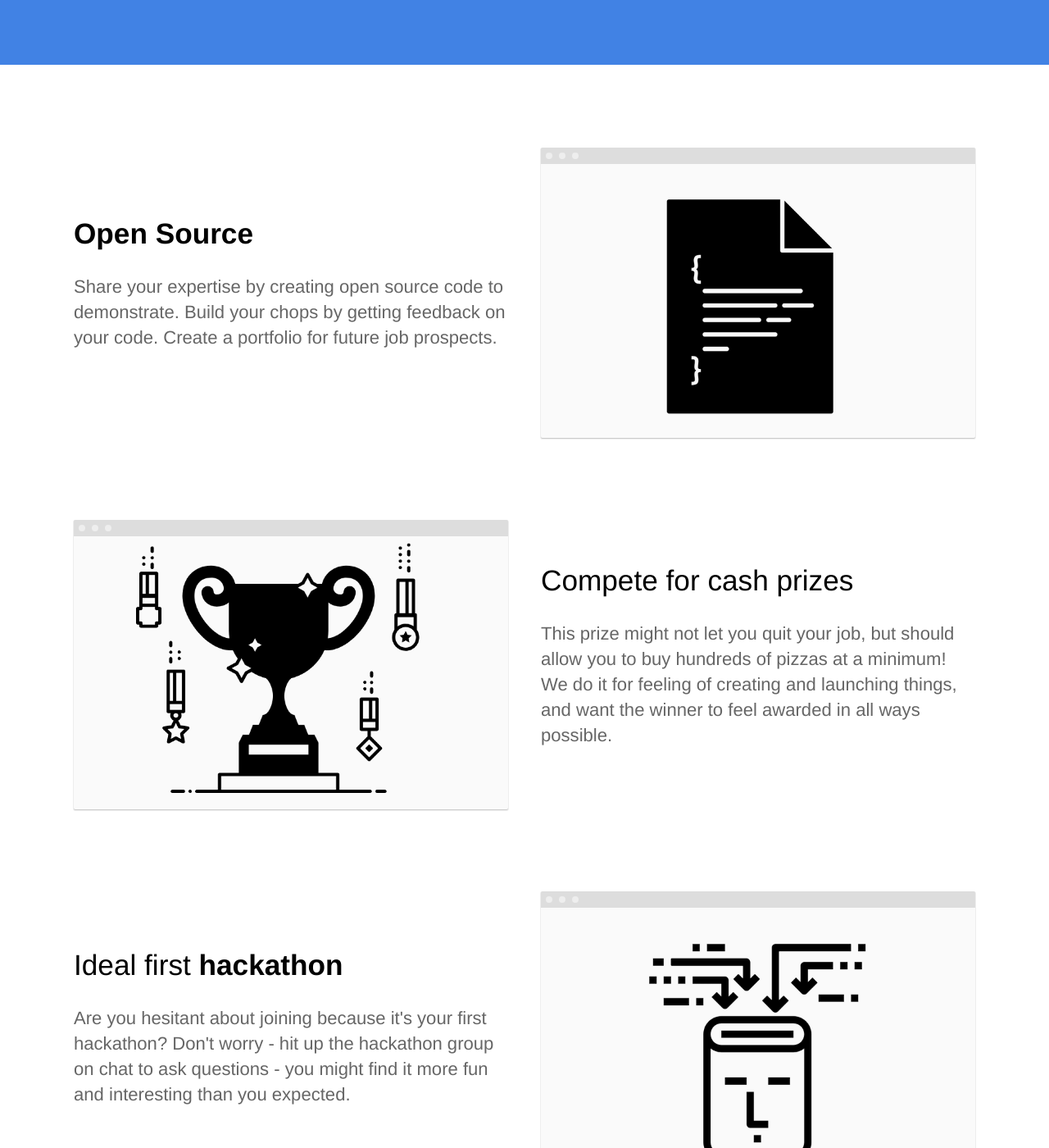
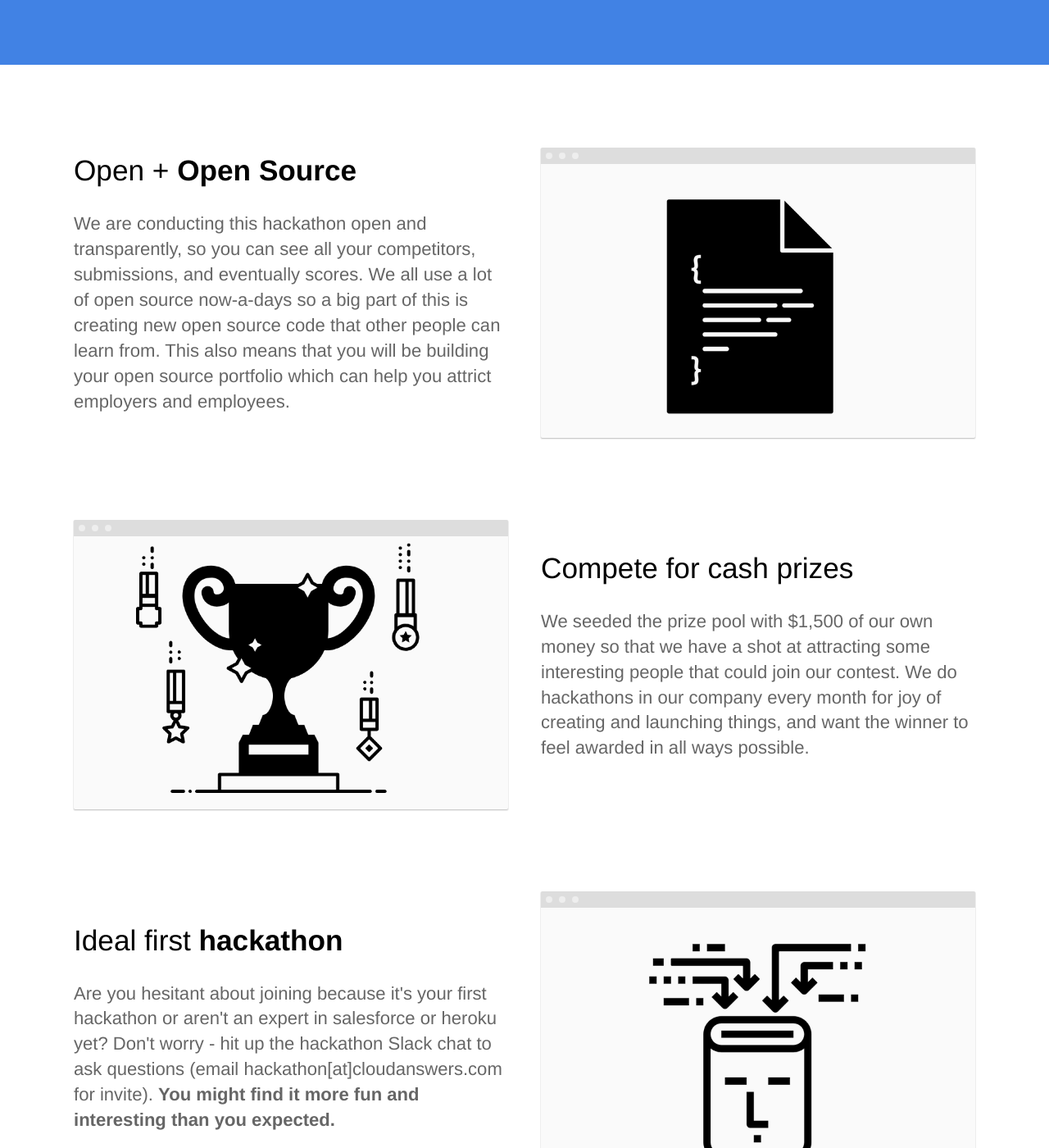
Before and after one commit to cloudanswers/hackathon.cloudanswers.com, a Jekyll site: the page built from index.html, in a window 1280 px wide and 1400 px high, scrolled down 576 px. Shown: the whole window at 82% size. Built offline with Jekyll 4.4.1, drawn with Linux system fonts in a browser that asks for light colours.

Commit message:
more home page text

```diff
--- a/index.html
+++ b/index.html
@@ -34,11 +34,14 @@ description: Open source hackathon focused on salesforce.com and heroku
   <section>
     <div class="container flex">
       <div class="text editable">
-        <h2><strong>Open Source</strong></h2>
+        <h2>Open + <strong>Open Source</strong></h2>
         <p>
-          Share your expertise by creating open source code to demonstrate.
-          Build your chops by getting feedback on your code. Create a portfolio
-          for future job prospects.
+          We are conducting this hackathon open and transparently, so you can
+          see all your competitors, submissions, and eventually scores. We all
+          use a lot of open source now-a-days so a big part of this is creating
+          new open source code that other people can learn from. This also means
+          that you will be building your open source portfolio which can help
+          you attrict employers and employees.
         </p>
       </div>
       <div class="image">
@@ -56,10 +59,11 @@ description: Open source hackathon focused on salesforce.com and heroku
       <div class="text editable">
         <h2>Compete for cash prizes</h2>
         <p>
-          This prize might not let you quit your job, but should allow you to
-          buy hundreds of pizzas at a minimum! We do it for feeling of creating
-          and launching things, and want the winner to feel awarded in all ways
-          possible.
+          We seeded the prize pool with $1,500 of our own money so that we have
+          a shot at attracting some interesting people that could join our
+          contest. We do hackathons in our company every month for joy of
+          creating and launching things, and want the winner to feel awarded in
+          all ways possible.
         </p>
       </div>
       <div class="image">
@@ -77,9 +81,14 @@ description: Open source hackathon focused on salesforce.com and heroku
       <div class="text editable">
         <h2>Ideal first <strong>hackathon</strong></h2>
         <p>
-          Are you hesitant about joining because it's your first hackathon?
-          Don't worry - hit up the hackathon group on chat to ask questions -
-          you might find it more fun and interesting than you expected.
+          Are you hesitant about joining because it's your first hackathon or
+          aren't an expert in salesforce or heroku yet? Don't worry - hit up the
+          hackathon Slack chat to ask questions (email
+          hackathon[at]cloudanswers.com for invite).
+          <strong
+            >You might find it more fun and interesting than you
+            expected.</strong
+          >
         </p>
       </div>
       <div class="image">
```
